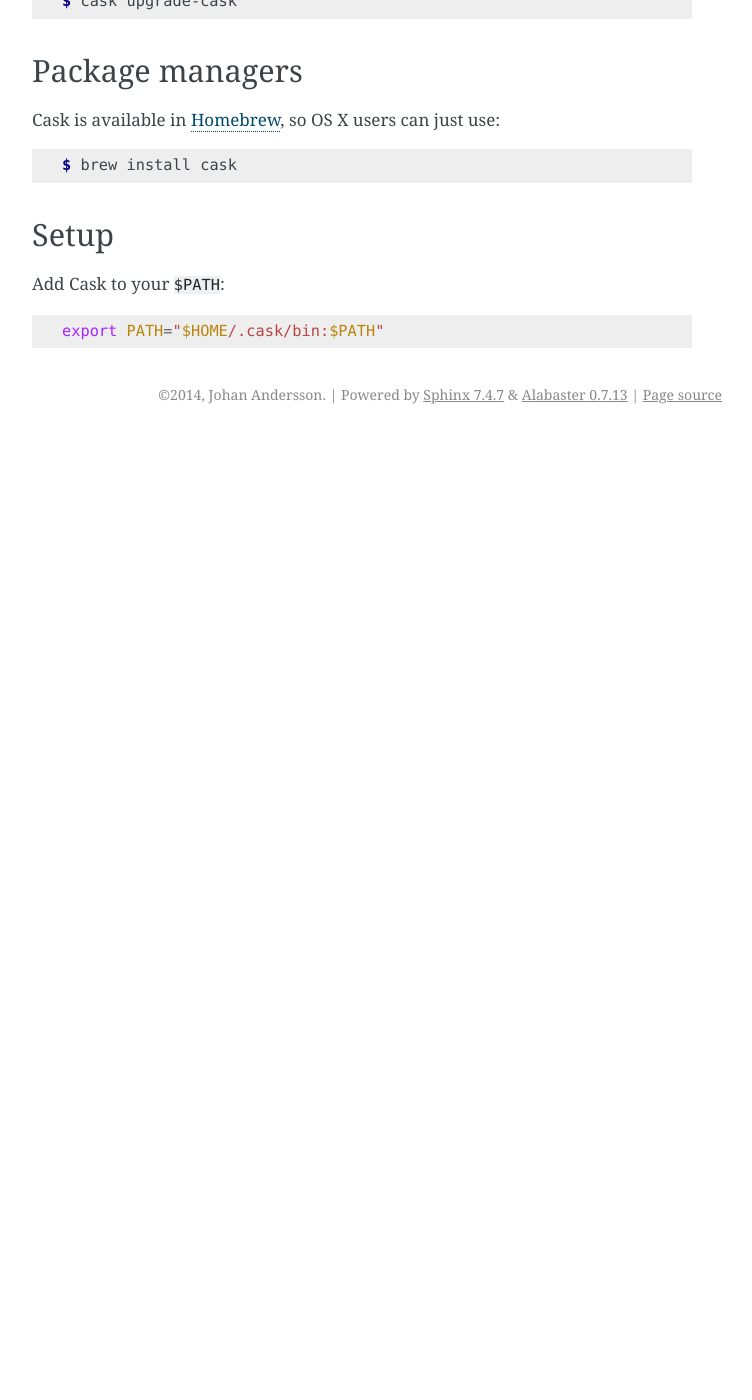
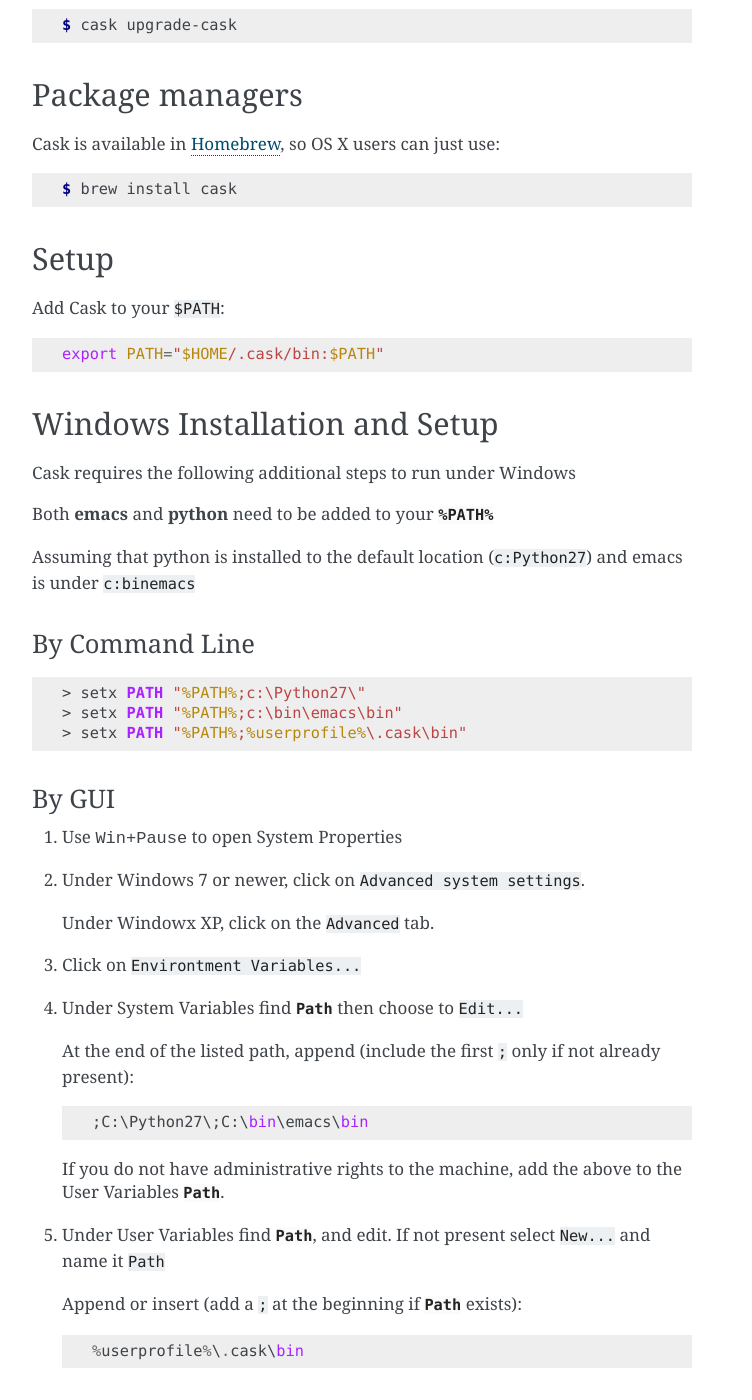
Before and after one commit to cask/cask, a Sphinx documentation site: the page built from doc/guide/installation.rst, in a window 1280 px wide and 1400 px high, scrolled down 741 px. Shown: the whole window, without its empty margins (388-1140 px from the left). Built offline with Sphinx 7.4.7, drawn with Linux system fonts in a browser that asks for light colours; before the commit the page ends 1175 px from its top, so only the background shows below that; some of the changed text lies outside the part shown.

Commit message:
Update Installation with Windows specific
Added Windows specific installation instructions on how to add `python`,
`emacs`, and `cask` to %PATH%.

Provide both command line and gui methods to update %PATH%.

```diff
--- a/doc/guide/installation.rst
+++ b/doc/guide/installation.rst
@@ -12,7 +12,8 @@
 
 .. warning::
 
-   Cask does not currently support Windows.
+   Windows support for Cask requires additional work (see
+   :ref:`windows setup`)
 
 Manual installation
 ===================
@@ -57,3 +58,53 @@
 .. code-block:: bash
 
    export PATH="$HOME/.cask/bin:$PATH"
+
+.. _windows setup:
+
+Windows Installation and Setup
+==============================
+
+Cask requires the following additional steps to run under Windows
+
+Both :program:`emacs` and :program:`python` need to be added to your
+:envvar:`%PATH%`
+
+Assuming that python is installed to the default location
+(:file:`c:\Python27`) and emacs is under :file:`c:\bin\emacs`
+
+By Command Line
+---------------
+
+.. code-block:: bat
+
+   > setx PATH "%PATH%;c:\Python27\"
+   > setx PATH "%PATH%;c:\bin\emacs\bin"
+   > setx PATH "%PATH%;%userprofile%\.cask\bin"
+
+By GUI
+------
+
+1. Use :kbd:`Win+Pause` to open System Properties
+
+2. Under Windows 7 or newer, click on ``Advanced system settings``.
+
+   Under Windowx XP, click on the ``Advanced`` tab.
+
+3. Click on ``Environtment Variables...``
+
+4. Under System Variables find :envvar:`Path` then choose to ``Edit...``
+
+   At the end of the listed path, append (include the first ``;`` only if not
+   already present)::
+
+     ;C:\Python27\;C:\bin\emacs\bin
+
+   If you do not have administrative rights to the machine, add
+   the above to the User Variables :envvar:`Path`.
+
+5. Under User Variables find :envvar:`Path`, and edit.  If not present select
+   ``New...`` and name it ``Path``
+
+   Append or insert (add a ``;`` at the beginning if :envvar:`Path` exists)::
+
+     %userprofile%\.cask\bin
```
